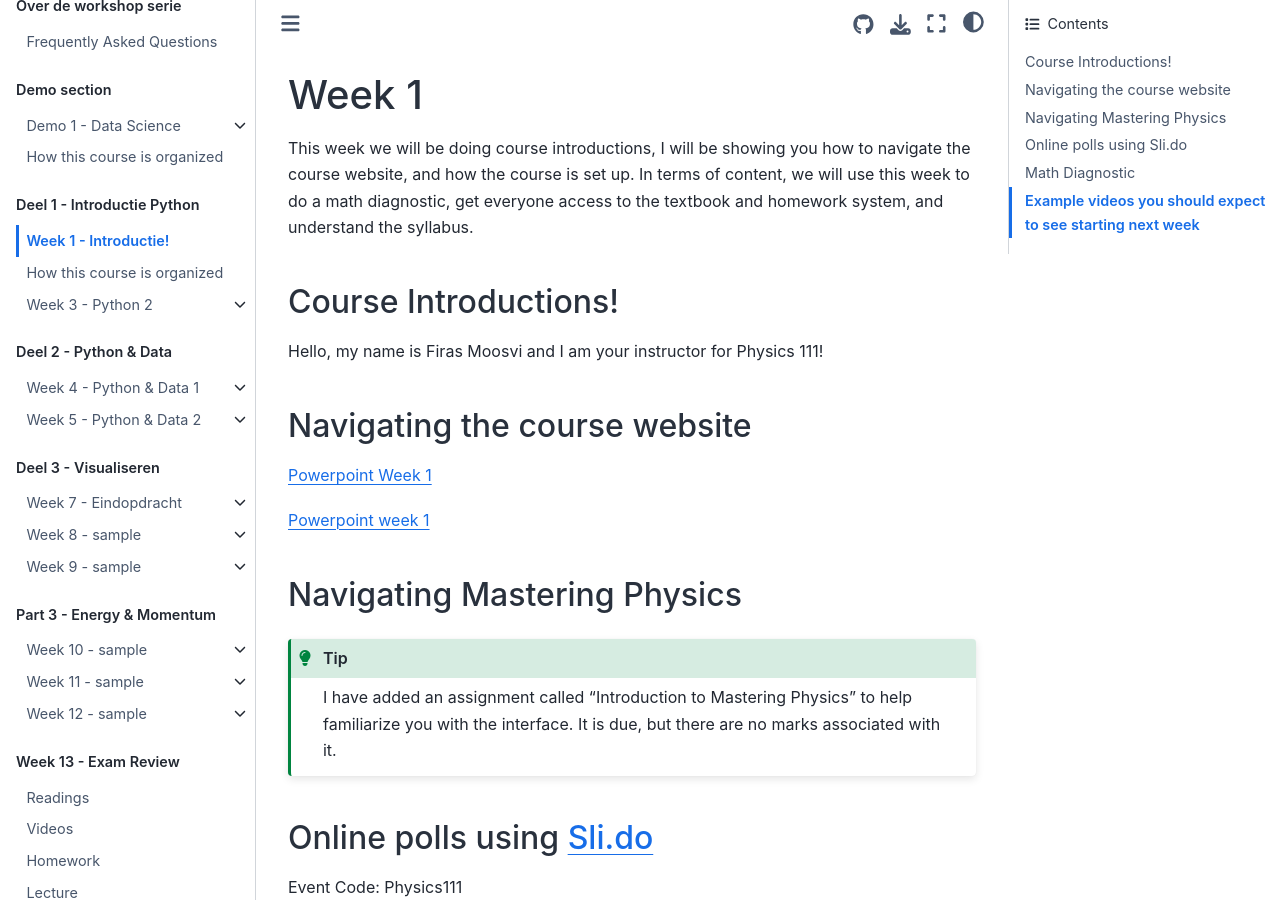
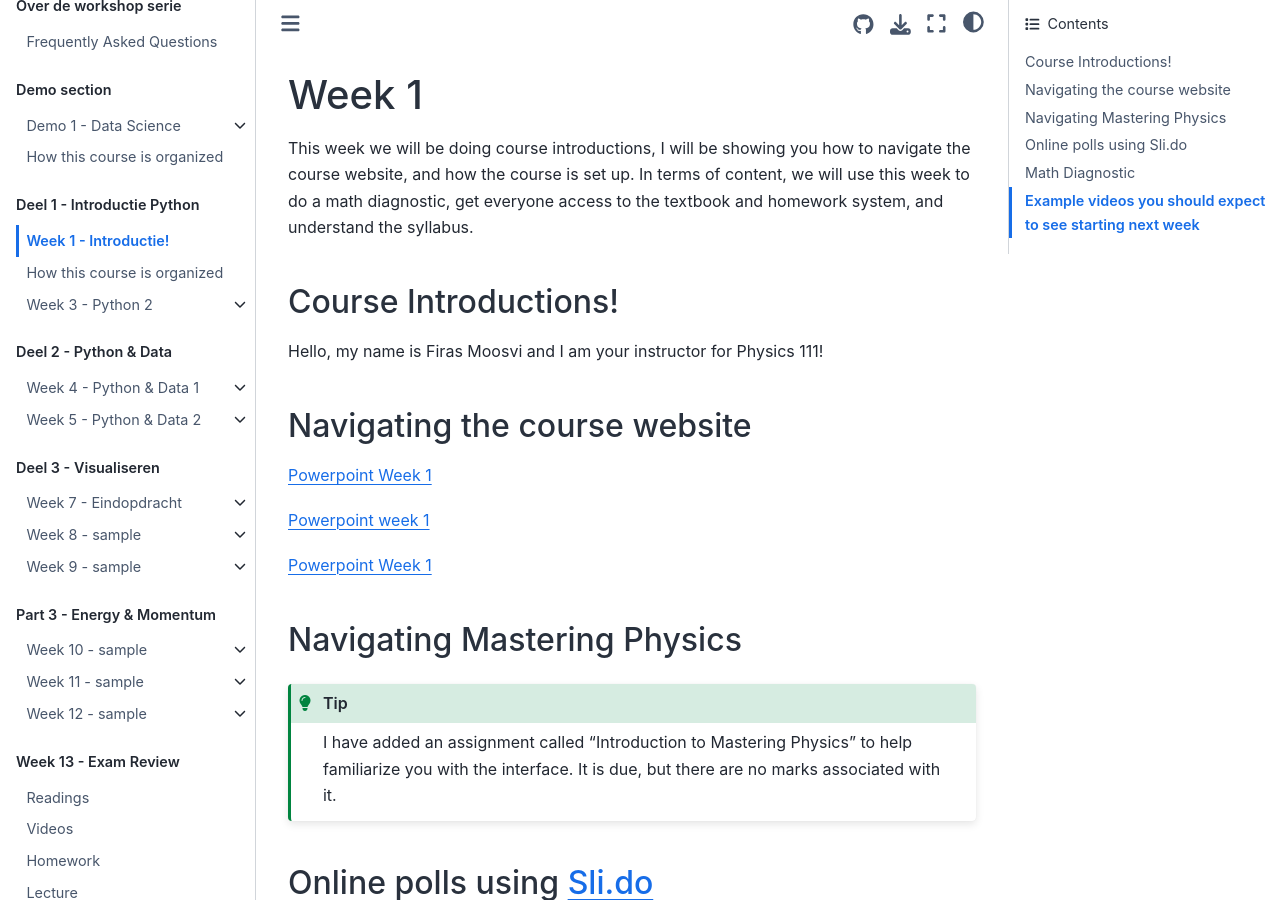
Before and after one commit to Remi-ui/python_tb, a Jupyter Book: the page built from class/week01/week01_summary.md, in a window 1280 px wide and 900 px high. Built offline with Jupyter Book 1.0.4 settings and Sphinx 7.4.7 and the Sphinx Book theme 1.1.4, drawn with Linux system fonts in a browser that asks for light colours; pages that are not in the unit, such as notebooks, are missing from menus.

Commit message:
Update week01_summary.md

```diff
--- a/class/week01/week01_summary.md
+++ b/class/week01/week01_summary.md
@@ -15,6 +15,7 @@ Hello, my name is Firas Moosvi and I am your instructor for Physics 111!
 
 <a id="raw-url" href="https://github.com/Remi-ui/python_tb/blob/main/stuurinformatie_workshop_1_introductie.pptx">Powerpoint week 1</a>
 
+[Powerpoint Week 1](https://github.com/Remi-ui/python_tb/blob/main/stuurinformatie_workshop_1_introductie.pptx "download")
 
 ## Navigating Mastering Physics
 
```
